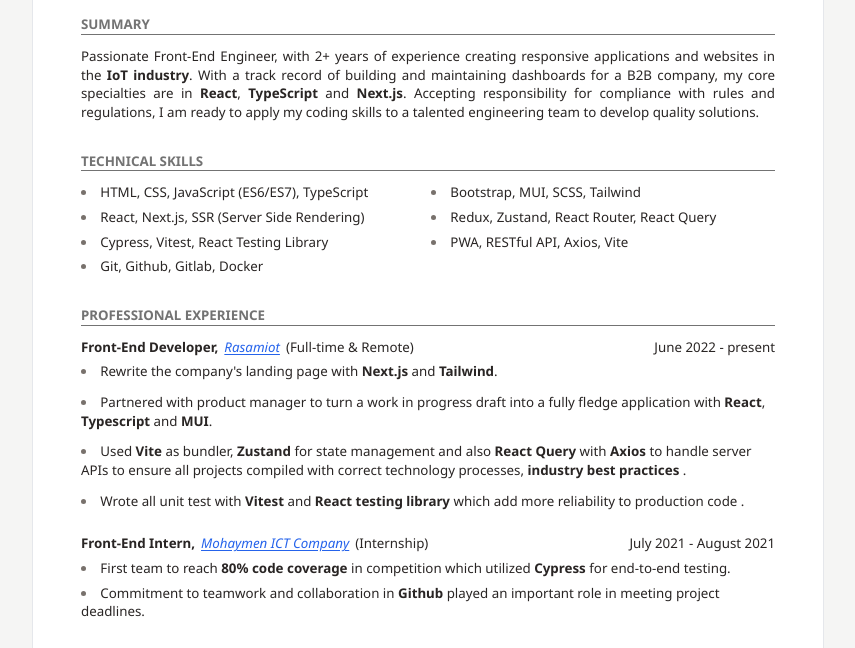
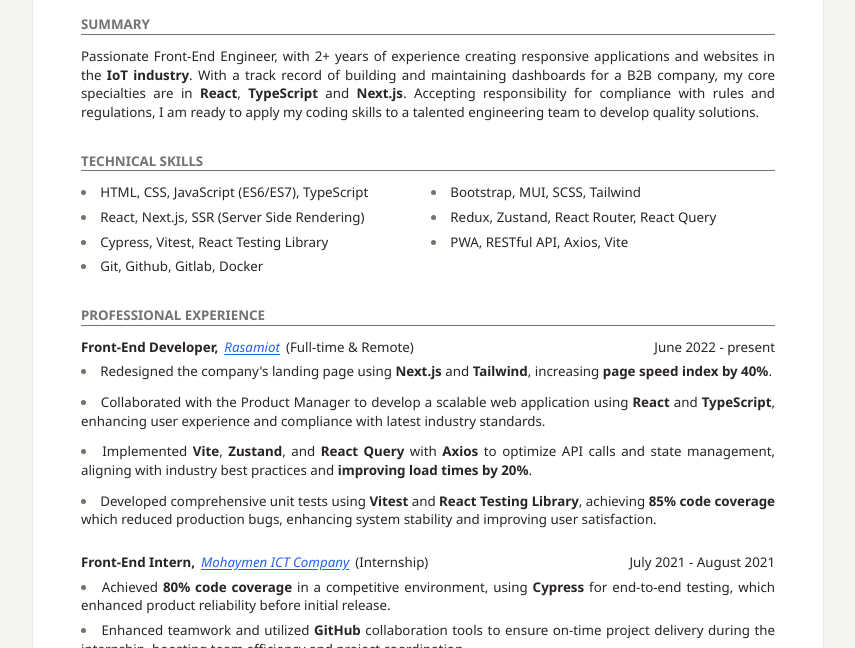
Before and after one commit to HessamCheraghi/resume, an Astro site: page / in a window 1280 px wide. Shown: the part 301-949 px from the top of the page, without its empty margins (212-1067 px from the left). Built offline with nearby package versions, Linux system fonts and the light colour scheme; Astro itself is replaced by a stand-in of ours.

Commit message:
feat: add chatGPT suggestions

```diff
--- a/src/components/Experience.astro
+++ b/src/components/Experience.astro
@@ -19,30 +19,34 @@ import Section from "./ui/Section.astro";
         <span class="ml-auto">June 2022 - present</span>
       </p>
       <ul
-        class="flex list-inside list-disc flex-col gap-2 marker:text-stone-500"
+        class="flex list-inside list-disc flex-col gap-2 text-justify marker:text-stone-500"
       >
         <li>
-          Rewrite the company's landing page with <strong>Next.js</strong> and
-          <strong>Tailwind</strong>.
+          Redesigned the company's landing page using <strong>Next.js</strong> and
+          <strong>Tailwind</strong>, increasing <strong
+            >page speed index by 40%</strong
+          >.
         </li>
         <li>
-          Partnered with product manager to turn a work in progress draft into a
-          fully fledge application with <strong>React</strong>,
-          <strong>Typescript</strong> and <strong>MUI</strong>.
+          Collaborated with the Product Manager to develop a scalable web
+          application using <strong>React</strong> and <strong
+            >TypeScript</strong
+          >, enhancing user experience and compliance with latest industry
+          standards.
         </li>
 
         <li>
-          Used <strong>Vite</strong> as bundler, <strong>Zustand</strong> for state
-          management and also <strong>React Query</strong> with
-          <strong>Axios</strong> to handle server APIs to ensure all projects compiled
-          with correct technology processes, <strong>
-            industry best practices
-          </strong>.
+          Implemented <strong>Vite</strong>, <strong>Zustand</strong>, and
+          <strong> React Query</strong> with <strong>Axios</strong> to optimize API
+          calls and state management, aligning with industry best practices and
+          <strong>improving load times by 20%</strong>.
         </li>
         <li>
-          Wrote all unit test with <strong>Vitest</strong> and <strong>
-            React testing library
-          </strong>which add more reliability to production code .
+          Developed comprehensive unit tests using <strong>Vitest</strong> and
+          <strong>React Testing Library</strong>, achieving
+          <strong>85% code coverage</strong>
+          which reduced production bugs, enhancing system stability and improving
+          user satisfaction.
         </li>
       </ul>
     </div>
@@ -61,16 +65,17 @@ import Section from "./ui/Section.astro";
         <span class="ml-auto">July 2021 - August 2021</span>
       </p>
       <ul
-        class="flex list-inside list-disc flex-col gap-1 marker:text-stone-500"
+        class="flex list-inside list-disc flex-col gap-1 text-justify marker:text-stone-500"
       >
         <li>
-          First team to reach <strong>80% code coverage</strong> in competition which
-          utilized
-          <strong>Cypress</strong> for end-to-end testing.
+          Achieved <strong>80% code coverage</strong> in a competitive environment,
+          using <strong>Cypress</strong> for end-to-end testing, which enhanced product
+          reliability before initial release.
         </li>
         <li>
-          Commitment to teamwork and collaboration in <strong>Github</strong> played
-          an important role in meeting project deadlines.
+          Enhanced teamwork and utilized <strong>GitHub</strong> collaboration tools
+          to ensure on-time project delivery during the internship, boosting team
+          efficiency and project coordination.
         </li>
       </ul>
     </div>
```
